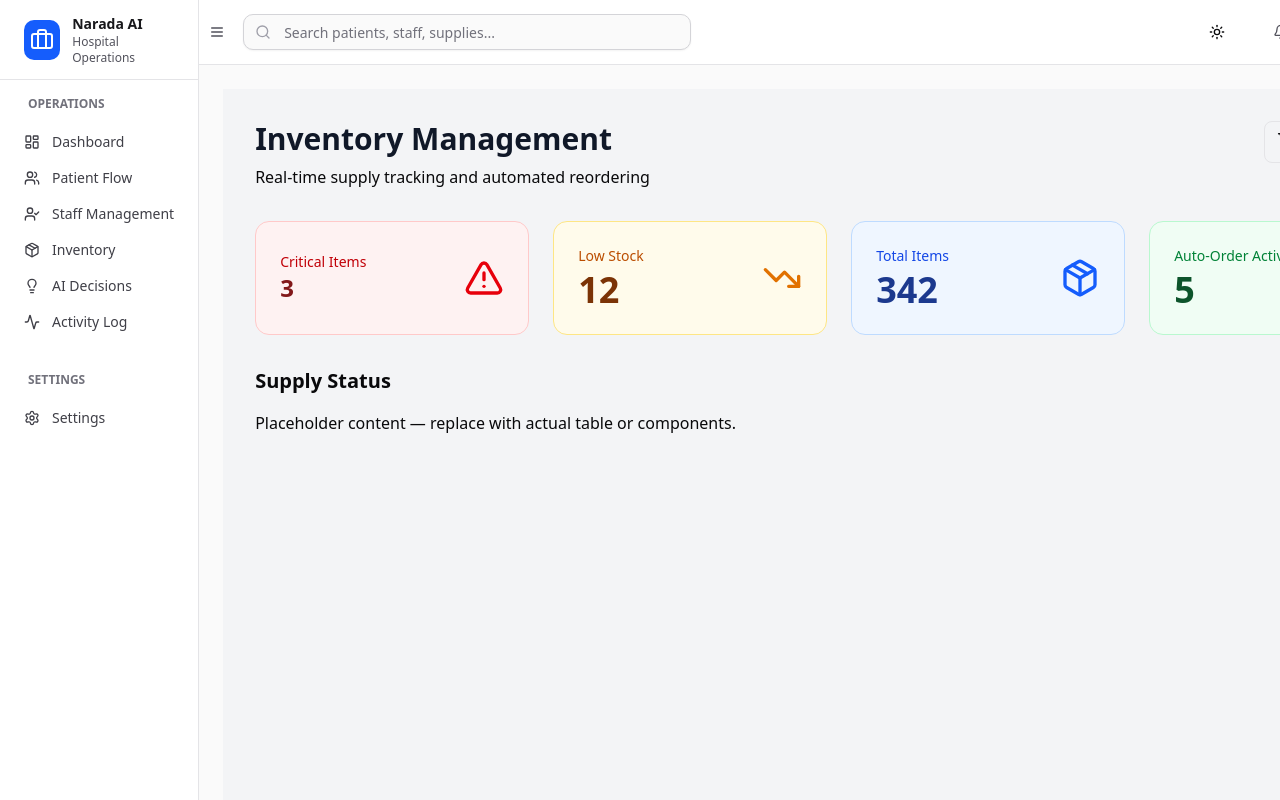
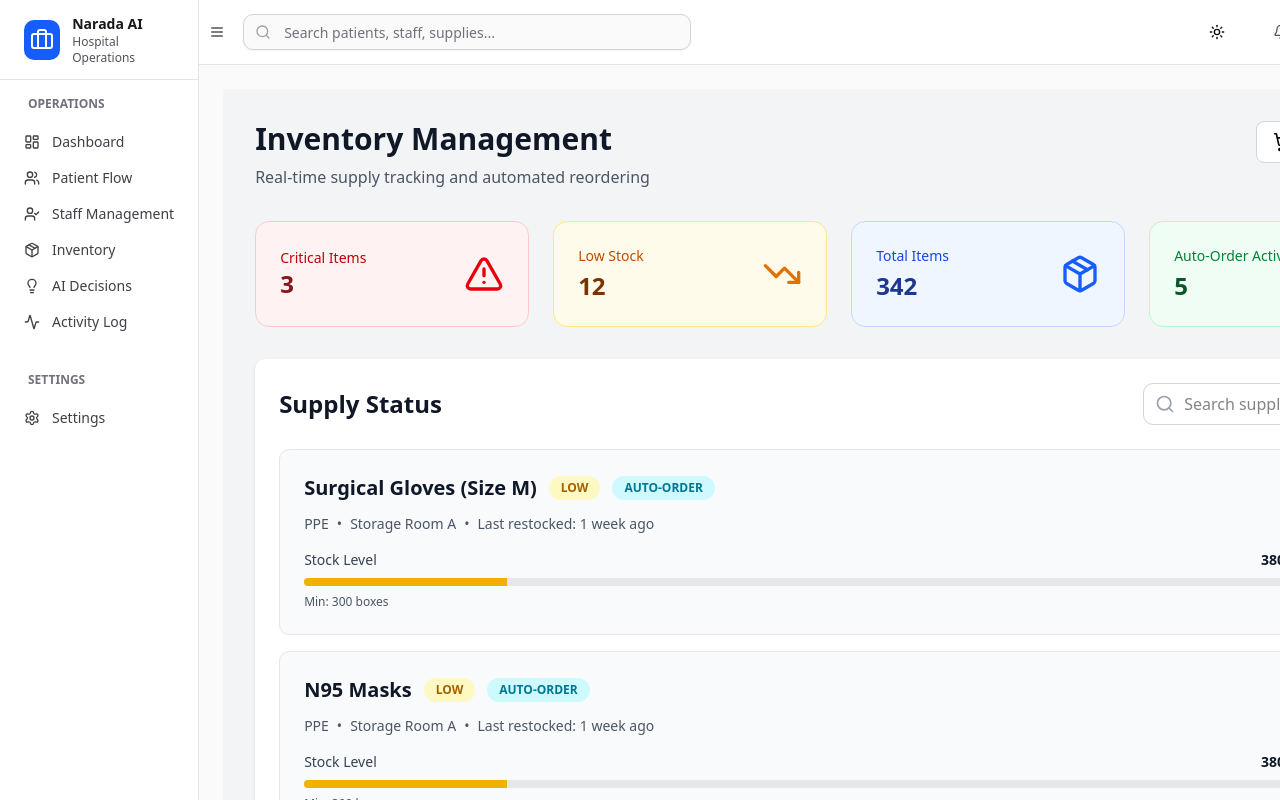
Before and after one commit to akashr206/Narada-AI, a Next.js app in the folder frontend/: page /Inventory in a window 1280 px wide. Built offline with nearby package versions, Linux system fonts and the light colour scheme.

Commit message:
Everything complet

```diff
--- a/frontend/app/Inventory/page.jsx
+++ b/frontend/app/Inventory/page.jsx
@@ -1,19 +1,96 @@
 "use client";
-import React from "react";
+import React, { useState } from "react";
 import {
   ShoppingCart,
   AlertTriangle,
   TrendingDown,
   Package,
+  Search,
 } from "lucide-react";
 
 export default function InventoryDashboard() {
-  // temporary placeholder data so the page renders.
-  // Replace with real data or props / fetch hooks later.
+  const [searchTerm, setSearchTerm] = useState("");
+
   const criticalItems = 3;
   const lowStockItems = 12;
   const totalItems = 342;
   const autoOrdersActive = 5;
+
+  const supplies = [
+    {
+      id: 1,
+      name: "Surgical Gloves (Size M)",
+      category: "PPE",
+      location: "Storage Room A",
+      lastRestocked: "1 week ago",
+      currentStock: 380,
+      maxStock: 2000,
+      minStock: 300,
+      unit: "boxes",
+      status: "LOW",
+      autoOrder: true,
+    },
+    {
+      id: 2,
+      name: "N95 Masks",
+      category: "PPE",
+      location: "Storage Room A",
+      lastRestocked: "1 week ago",
+      currentStock: 380,
+      maxStock: 2000,
+      minStock: 300,
+      unit: "boxes",
+      status: "LOW",
+      autoOrder: true,
+    },
+    {
+      id: 3,
+      name: "Type O- Blood",
+      category: "Blood Products",
+      location: "Blood Bank",
+      lastRestocked: "3 hours ago",
+      currentStock: 23,
+      maxStock: 50,
+      minStock: 15,
+      unit: "units",
+      status: "ADEQUATE",
+      autoOrder: true,
+    },
+  ];
+
+  const getStatusColor = (status) => {
+    switch (status) {
+      case "CRITICAL":
+        return "bg-red-100 text-red-700";
+      case "LOW":
+        return "bg-yellow-100 text-yellow-700";
+      case "ADEQUATE":
+        return "bg-blue-100 text-blue-700";
+      default:
+        return "bg-gray-100 text-gray-700";
+    }
+  };
+
+  const getProgressColor = (status) => {
+    switch (status) {
+      case "CRITICAL":
+        return "bg-red-500";
+      case "LOW":
+        return "bg-yellow-500";
+      case "ADEQUATE":
+        return "bg-blue-500";
+      default:
+        return "bg-gray-500";
+    }
+  };
+
+  const getCapacityPercentage = (current, max) => {
+    return Math.round((current / max) * 100);
+  };
+
+  const filteredSupplies = supplies.filter((supply) =>
+    supply.name.toLowerCase().includes(searchTerm.toLowerCase())
+  );
 
   return (
     <main className="min-h-screen bg-gray-100 p-8">
@@ -23,16 +100,18 @@ export default function InventoryDashboard() {
           <h1 className="text-3xl font-bold text-gray-900 mb-2">
             Inventory Management
           </h1>
-          <p>Real-time supply tracking and automated reordering</p>
+          <p className="text-gray-600">
+            Real-time supply tracking and automated reordering
+          </p>
         </div>
-        <button className="inline-flex items-center gap-2 rounded-md px-3 py-2 border">
+        <button className="inline-flex items-center gap-2 rounded-md px-4 py-2 border border-gray-300 bg-white hover:bg-gray-50">
           <ShoppingCart size={20} />
           Manual Order
         </button>
       </div>
 
       {/* Stats Cards */}
-      <div className="grid grid-cols-1 md:grid-cols-3 lg:grid-cols-4 gap-6 mb-8">
+      <div className="grid grid-cols-1 md:grid-cols-2 lg:grid-cols-4 gap-6 mb-8">
         {/* First card */}
         <div className="bg-red-50 border border-red-200 rounded-xl p-6 flex justify-between items-center">
           <div>
@@ -46,7 +125,7 @@ export default function InventoryDashboard() {
         <div className="bg-amber-50 border border-amber-200 rounded-xl p-6 flex justify-between items-center">
           <div>
             <p className="text-amber-700 text-sm font-medium mb-1">Low Stock</p>
-            <p className="text-4xl font-bold text-amber-900">{lowStockItems}</p>
+            <p className="text-2xl font-bold text-amber-900">{lowStockItems}</p>
           </div>
           <TrendingDown className="text-amber-600" size={40} />
         </div>
@@ -57,7 +136,7 @@ export default function InventoryDashboard() {
             <p className="text-blue-700 text-sm font-medium mb-1">
               Total Items
             </p>
-            <p className="text-4xl font-bold text-blue-900">{totalItems}</p>
+            <p className="text-2xl font-bold text-blue-900">{totalItems}</p>
           </div>
           <Package className="text-blue-600" size={40} />
         </div>
@@ -68,7 +147,7 @@ export default function InventoryDashboard() {
             <p className="text-green-700 text-sm font-medium mb-1">
               Auto-Order Active
             </p>
-            <p className="text-4xl font-bold text-green-900">
+            <p className="text-2xl font-bold text-green-900">
               {autoOrdersActive}
             </p>
           </div>
@@ -77,10 +156,114 @@ export default function InventoryDashboard() {
       </div>
 
       {/* Supply status */}
-      <section>
-        <h2 className="text-xl font-semibold mb-4">Supply Status</h2>
-        <p>Placeholder content — replace with actual table or components.</p>
-      </section>
+      <div className="bg-white rounded-lg shadow-sm p-6">
+        <div className="mb-6">
+          {/* Header */}
+          <div className="flex items-center justify-between mb-6">
+            <h2 className="text-2xl font-bold text-gray-900">Supply Status</h2>
+            {/* Search Bar */}
+            <div className="relative w-64">
+              <Search
+                className="absolute left-3 top-1/2 transform -translate-y-1/2 text-gray-400"
+                size={20}
+              />
+              <input
+                type="text"
+                placeholder="Search supplies..."
+                value={searchTerm}
+                onChange={(e) => setSearchTerm(e.target.value)}
+                className="w-full pl-10 pr-4 py-2 border border-gray-300 rounded-lg focus:outline-none focus:ring-2 focus:ring-blue-500"
+              />
+            </div>
+          </div>
+
+          {/* Supply Cards */}
+          <div className="space-y-4">
+            {filteredSupplies.map((supply) => {
+              const capacityPercent = getCapacityPercentage(
+                supply.currentStock,
+                supply.maxStock
+              );
+
+              return (
+                <div
+                  key={supply.id}
+                  className="bg-gray-50 rounded-lg border border-gray-200 p-6"
+                >
+                  {/* Header Row */}
+                  <div className="flex items-start justify-between mb-4">
+                    <div className="flex-1">
+                      <div className="flex items-center gap-3 mb-3">
+                        <h3 className="text-xl font-semibold text-gray-900">
+                          {supply.name}
+                        </h3>
+                        <span
+                          className={`px-3 py-1 rounded-full text-xs font-semibold ${getStatusColor(
+                            supply.status
+                          )}`}
+                        >
+                          {supply.status}
+                        </span>
+                        {supply.autoOrder && (
+                          <span className="px-3 py-1 rounded-full text-xs font-semibold bg-cyan-100 text-cyan-700">
+                            AUTO-ORDER
+                          </span>
+                        )}
+                      </div>
+                      <div className="flex items-center gap-2 text-sm text-gray-600">
+                        <span>{supply.category}</span>
+                        <span>•</span>
+                        <span>{supply.location}</span>
+                        <span>•</span>
+                        <span>Last restocked: {supply.lastRestocked}</span>
+                      </div>
+                    </div>
+                    <button className="px-4 py-2 border border-gray-300 rounded-lg text-gray-700 font-medium hover:bg-gray-50 transition-colors bg-white">
+                      Reorder
+                    </button>
+                  </div>
+
+                  {/* Stock Level Section */}
+                  <div>
+                    <div className="flex items-center justify-between mb-2">
+                      <span className="text-sm font-medium text-gray-700">
+                        Stock Level
+                      </span>
+                      <span className="text-sm font-semibold text-gray-900">
+                        {supply.currentStock} / {supply.maxStock} {supply.unit}
+                      </span>
+                    </div>
+                    {/* Progress bar */}
+                    <div className="relative w-full h-2 bg-gray-200 rounded-full overflow-hidden mb-2">
+                      <div
+                        className={`h-full ${getProgressColor(
+                          supply.status
+                        )} transition-all duration-300`}
+                        style={{ width: `${capacityPercent}%` }}
+                      />
+                    </div>
+                    <div className="flex items-center justify-between text-xs text-gray-600">
+                      <span>
+                        Min: {supply.minStock} {supply.unit}
+                      </span>
+                      <span>{capacityPercent}% capacity</span>
+                    </div>
+                  </div>
+                </div>
+              );
+            })}
+          </div>
+
+          {filteredSupplies.length === 0 && (
+            <div className="text-center py-12">
+              <Package className="w-16 h-16 text-gray-400 mx-auto mb-4" />
+              <p className="text-gray-600">
+                No supplies found matching your search.
+              </p>
+            </div>
+          )}
+        </div>
+      </div>
     </main>
   );
 }
```
